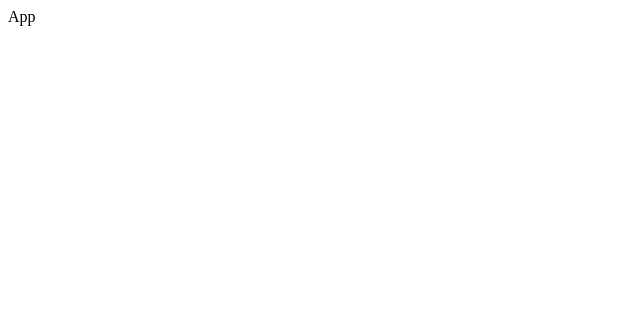
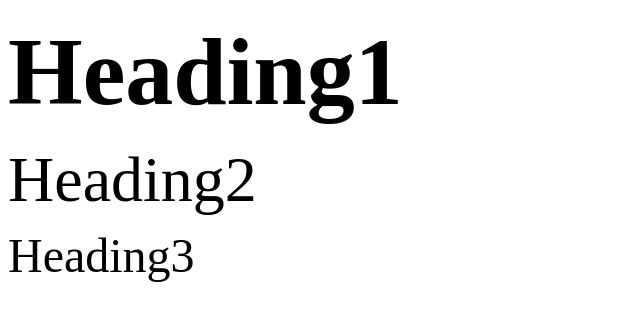
Before and after one commit to nickcoga/Get-That-Home-Project, a React (Create React App) app: page / in a window 1280 px wide. Shown: the top 320 px of the page, without its empty margins (0-640 px from the left). Built offline with nearby package versions, Linux system fonts and the light colour scheme.

Commit message:
Add text in file App.js

```diff
--- a/src/App.js
+++ b/src/App.js
@@ -1,12 +1,21 @@
-import React from 'react';
+import React from "react";
+import Text from "./components/styles/Heading";
 
 function App() {
   // clear this commit
   return (
     <div>
-      App
+      <Text type="SemiBold" size="H1">
+        Heading1
+      </Text>
+      <Text type="Arial" size="H2">
+        Heading2
+      </Text>
+      <Text type="Calabria" size="H3">
+        Heading3
+      </Text>
     </div>
-  )
+  );
 }
 
-export default App
+export default App;
```
